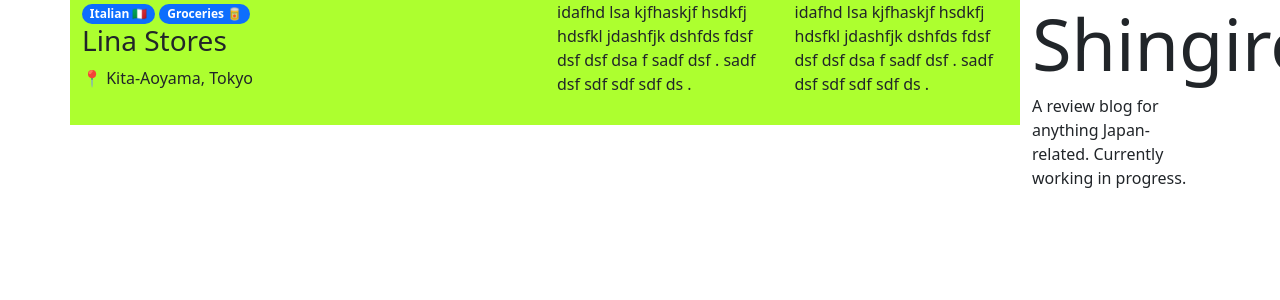
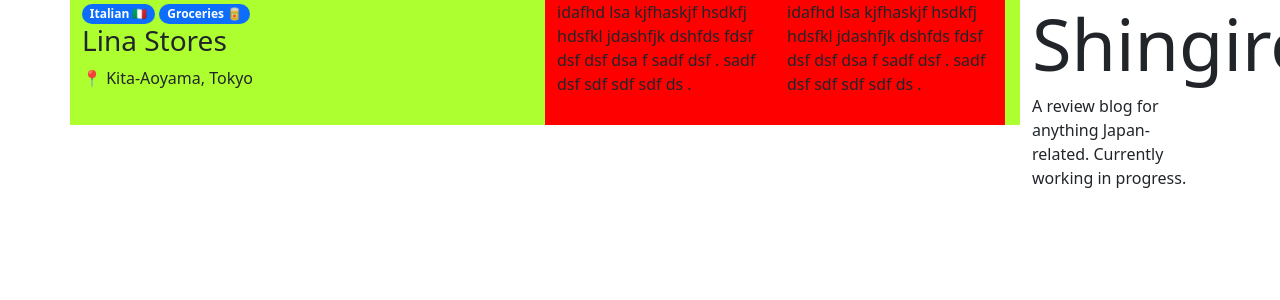
Before and after one commit to alessandrosp/shingiron, a Jekyll site: the page built from docs/index.html, in a window 1280 px wide. Shown: the top 300 px of the page. Built offline with Jekyll 4.4.1, drawn with Linux system fonts in a browser that asks for light colours; nearby versions of some CDN libraries; comment, search, counter and statistics services are not loaded.

Commit message:
Update style.css

```diff
--- a/docs/assets/css/style.css
+++ b/docs/assets/css/style.css
@@ -5,9 +5,14 @@
 
 .place {
   height: 125px;
-  -ms-flex: 0 0 125px;
-      flex: 0 0 125px;
   background-color: greenyellow;
+}
+
+.place-review {
+  height: 125px;
+  -ms-flex: 0 0 230px;
+      flex: 0 0 230px;
+  background-color: red;
 }
 
 /* Deprecated. */
```
